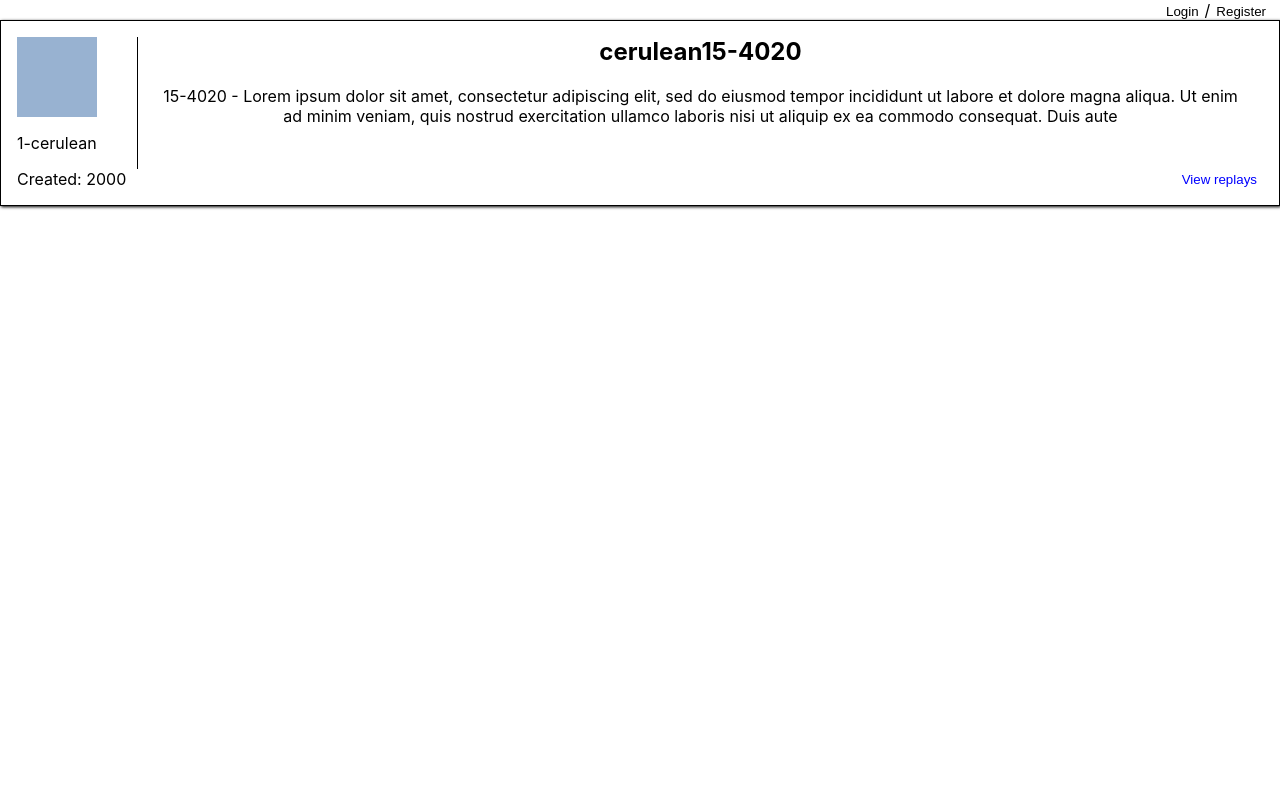
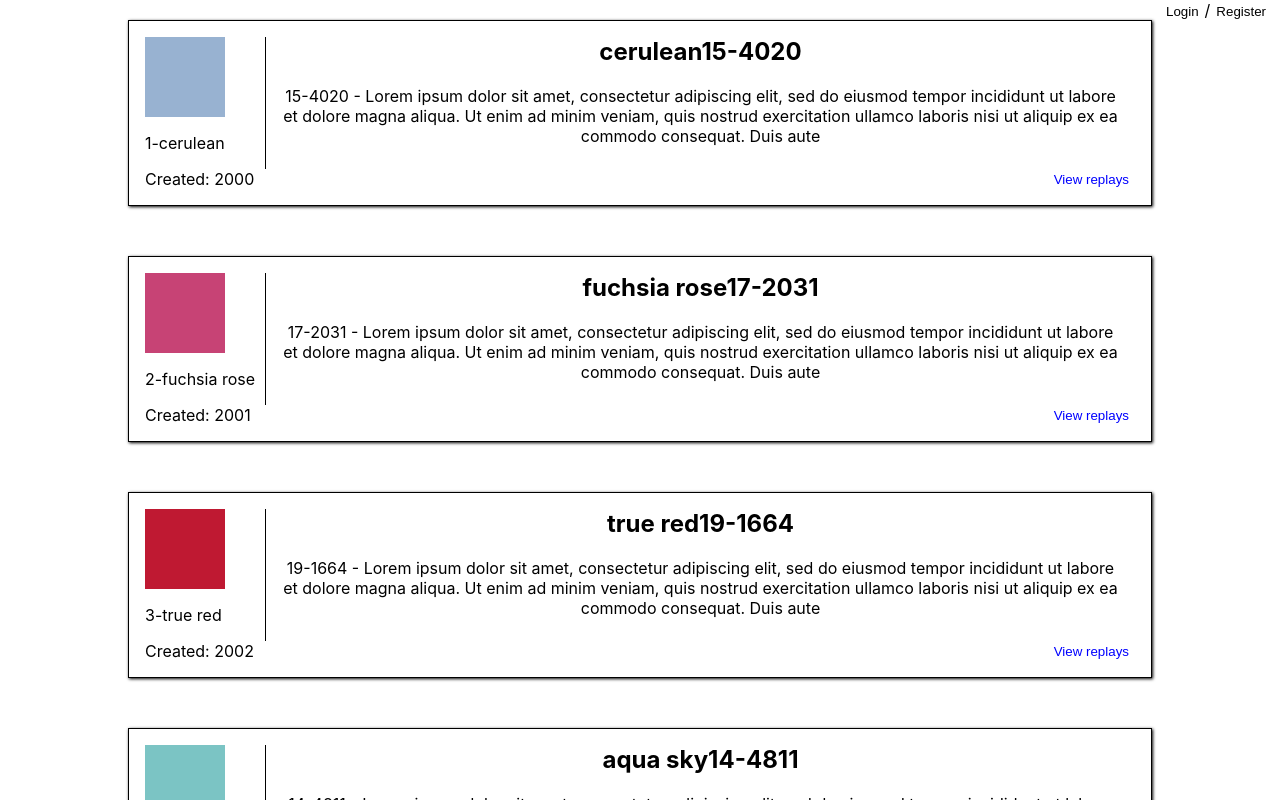
Before and after one commit to naueru/venxzee-de-exam, a React (Create React App) app: page / in a window 1280 px wide. Shown: the top 800 px of the page. Built offline with nearby package versions, Linux system fonts and the light colour scheme.

Commit message:
PostList - Replaces Post with PostList

```diff
--- a/src/pages/welcome/Welcome.component.js
+++ b/src/pages/welcome/Welcome.component.js
@@ -6,12 +6,11 @@ import { useState } from 'react';
 import { loginService, registerService } from 'services/rest';
 
 import { MOCKS } from 'globals/constants';
-import { parsePost } from 'utils/helpers';
 
 import Modal from 'components/modal';
 import Login from 'components/sessionForms/login';
 import Register from 'components/sessionForms/register';
-import PostCard from '../../components/postCard/PostCard.component';
+import PostList from 'components/postList/PostList.component';
 
 import styles from './styles';
 
@@ -46,7 +45,7 @@ const Welcome = () => {
       /
       <button css={styles.button} onClick={() => setShowRegisterModal(true)}>Register</button>
     </header>
-    <PostCard {...parsePost(MOCKS.UNKNOWN[0])} />
+    <PostList posts={MOCKS.UNKNOWN} />
     {showLoginModal && <Modal
       title={'Login'}
       onClose={() => setShowLoginModal(false)}
```
